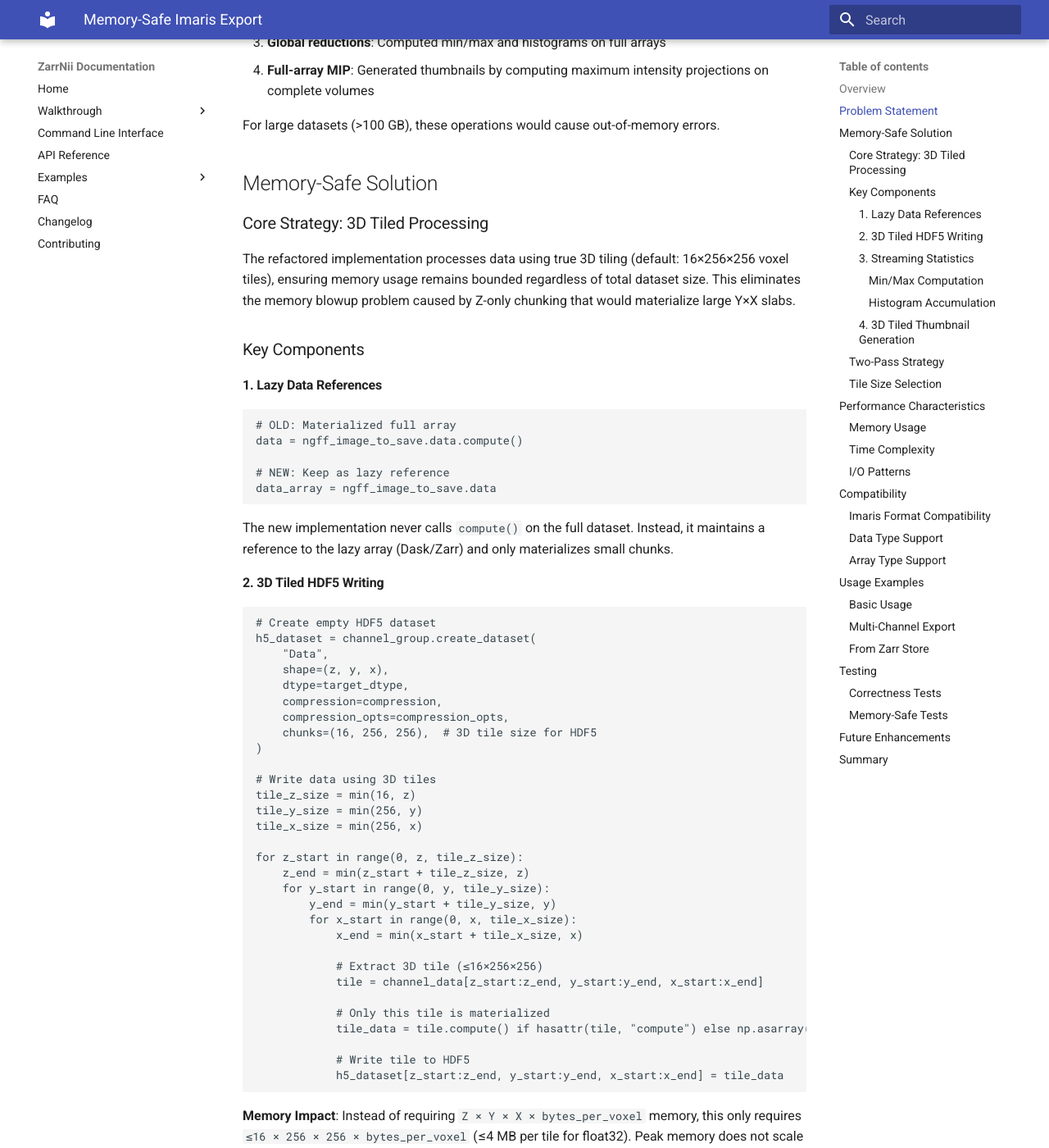
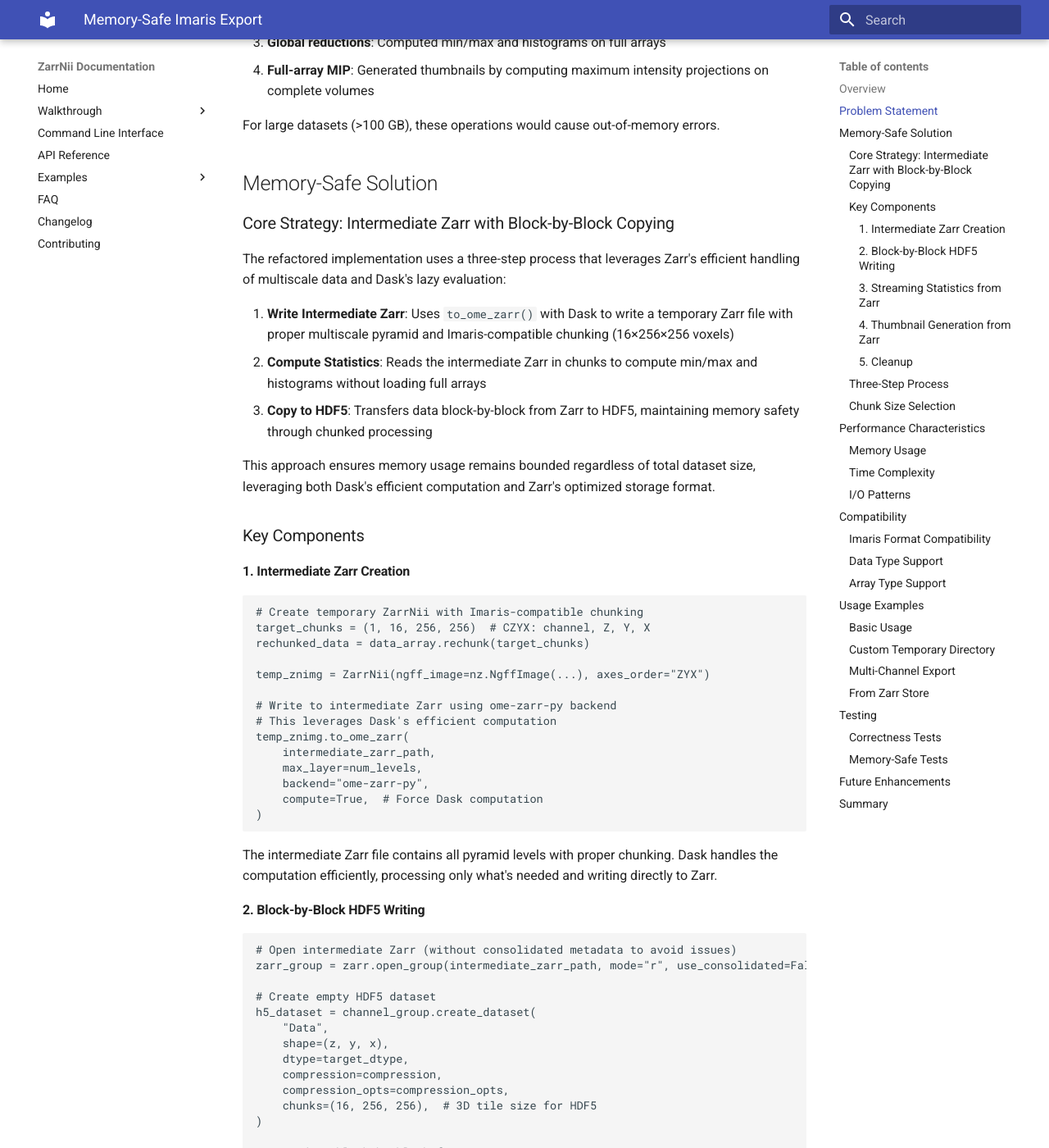
Before and after one commit to khanlab/zarrnii, an MkDocs documentation site: the page built from docs/memory_safe_imaris.md, in a window 1280 px wide and 1400 px high, scrolled down 468 px. Shown: the whole window at 82% size. Built offline with MkDocs 1.6.1 and Material for MkDocs 9.7.7, drawn with Linux system fonts in a browser that asks for light colours; some of the changed text lies outside the part shown.

Commit message:
Update documentation for refactored to_imaris() method
Co-authored-by: akhanf <11492701+akhanf@users.noreply.github.com>

````diff
--- a/docs/memory_safe_imaris.md
+++ b/docs/memory_safe_imaris.md
@@ -17,27 +17,45 @@ For large datasets (>100 GB), these operations would cause out-of-memory errors.
 
 ## Memory-Safe Solution
 
-### Core Strategy: 3D Tiled Processing
+### Core Strategy: Intermediate Zarr with Block-by-Block Copying
 
-The refactored implementation processes data using true 3D tiling (default: 16×256×256 voxel tiles), ensuring memory usage remains bounded regardless of total dataset size. This eliminates the memory blowup problem caused by Z-only chunking that would materialize large Y×X slabs.
+The refactored implementation uses a three-step process that leverages Zarr's efficient handling of multiscale data and Dask's lazy evaluation:
+
+1. **Write Intermediate Zarr**: Uses `to_ome_zarr()` with Dask to write a temporary Zarr file with proper multiscale pyramid and Imaris-compatible chunking (16×256×256 voxels)
+2. **Compute Statistics**: Reads the intermediate Zarr in chunks to compute min/max and histograms without loading full arrays
+3. **Copy to HDF5**: Transfers data block-by-block from Zarr to HDF5, maintaining memory safety through chunked processing
+
+This approach ensures memory usage remains bounded regardless of total dataset size, leveraging both Dask's efficient computation and Zarr's optimized storage format.
 
 ### Key Components
 
-#### 1. Lazy Data References
+#### 1. Intermediate Zarr Creation
 
 ```python
-# OLD: Materialized full array
-data = ngff_image_to_save.data.compute()
+# Create temporary ZarrNii with Imaris-compatible chunking
+target_chunks = (1, 16, 256, 256)  # CZYX: channel, Z, Y, X
+rechunked_data = data_array.rechunk(target_chunks)
 
-# NEW: Keep as lazy reference
-data_array = ngff_image_to_save.data
+temp_znimg = ZarrNii(ngff_image=nz.NgffImage(...), axes_order="ZYX")
+
+# Write to intermediate Zarr using ome-zarr-py backend
+# This leverages Dask's efficient computation
+temp_znimg.to_ome_zarr(
+    intermediate_zarr_path,
+    max_layer=num_levels,
+    backend="ome-zarr-py",
+    compute=True,  # Force Dask computation
+)
 ```
 
-The new implementation never calls `compute()` on the full dataset. Instead, it maintains a reference to the lazy array (Dask/Zarr) and only materializes small chunks.
+The intermediate Zarr file contains all pyramid levels with proper chunking. Dask handles the computation efficiently, processing only what's needed and writing directly to Zarr.
 
-#### 2. 3D Tiled HDF5 Writing
+#### 2. Block-by-Block HDF5 Writing
 
 ```python
+# Open intermediate Zarr (without consolidated metadata to avoid issues)
+zarr_group = zarr.open_group(intermediate_zarr_path, mode="r", use_consolidated=False)
+
 # Create empty HDF5 dataset
 h5_dataset = channel_group.create_dataset(
     "Data",
@@ -48,78 +66,39 @@ h5_dataset = channel_group.create_dataset(
     chunks=(16, 256, 256),  # 3D tile size for HDF5
 )
 
-# Write data using 3D tiles
-tile_z_size = min(16, z)
-tile_y_size = min(256, y)
-tile_x_size = min(256, x)
-
-for z_start in range(0, z, tile_z_size):
-    z_end = min(z_start + tile_z_size, z)
-    for y_start in range(0, y, tile_y_size):
-        y_end = min(y_start + tile_y_size, y)
-        for x_start in range(0, x, tile_x_size):
-            x_end = min(x_start + tile_x_size, x)
-
-            # Extract 3D tile (≤16×256×256)
-            tile = channel_data[z_start:z_end, y_start:y_end, x_start:x_end]
-
-            # Only this tile is materialized
-            tile_data = tile.compute() if hasattr(tile, "compute") else np.asarray(tile)
-
-            # Write tile to HDF5
+# Copy data block-by-block from Zarr to HDF5
+for z_start in range(0, level_z, 16):
+    for y_start in range(0, level_y, 256):
+        for x_start in range(0, level_x, 256):
+            # Read small tile from Zarr
+            tile_data = np.asarray(channel_data[z_start:z_end, y_start:y_end, x_start:x_end])
+            # Write to HDF5
             h5_dataset[z_start:z_end, y_start:y_end, x_start:x_end] = tile_data
 ```
 
-**Memory Impact**: Instead of requiring `Z × Y × X × bytes_per_voxel` memory, this only requires `≤16 × 256 × 256 × bytes_per_voxel` (≤4 MB per tile for float32). Peak memory does not scale with Y or X dimensions.
+**Memory Impact**: Reading from Zarr is efficient as data is already chunked optimally. Each tile read is ≤16 × 256 × 256 × bytes_per_voxel (≤4 MB per tile for float32). Peak memory does not scale with Y or X dimensions.
 
-#### 3. Streaming Statistics
+#### 3. Streaming Statistics from Zarr
 
-##### Min/Max Computation
+Statistics are computed incrementally while copying data, minimizing memory usage:
 
 ```python
 data_min = np.inf
 data_max = -np.inf
-
-tile_z_size = min(16, z)
-tile_y_size = min(256, y)
-tile_x_size = min(256, x)
-
-for z_start in range(0, z, tile_z_size):
-    z_end = min(z_start + tile_z_size, z)
-    for y_start in range(0, y, tile_y_size):
-        y_end = min(y_start + tile_y_size, y)
-        for x_start in range(0, x, tile_x_size):
-            x_end = min(x_start + tile_x_size, x)
-
-            # Extract 3D tile (≤16×256×256)
-            tile = channel_data[z_start:z_end, y_start:y_end, x_start:x_end]
-            tile_data = tile.compute() if hasattr(tile, "compute") else np.asarray(tile)
-
-            tile_min = float(tile_data.min())
-            tile_max = float(tile_data.max())
-            data_min = min(data_min, tile_min)
-            data_max = max(data_max, tile_max)
-```
-
-**Memory Impact**: Only two scalar values updated per tile, with tiles bounded to ≤16×256×256 voxels.
-
-##### Histogram Accumulation
-
-```python
 hist_bins = np.zeros(256, dtype=np.uint64)
 
-for z_start in range(0, z, tile_z_size):
-    z_end = min(z_start + tile_z_size, z)
-    for y_start in range(0, y, tile_y_size):
-        y_end = min(y_start + tile_y_size, y)
-        for x_start in range(0, x, tile_x_size):
-            x_end = min(x_start + tile_x_size, x)
+# Process in chunks
+for z_start in range(0, level_z, 16):
+    for y_start in range(0, level_y, 256):
+        for x_start in range(0, level_x, 256):
+            # Read tile from Zarr (already optimally chunked)
+            tile_data = np.asarray(channel_data[z_start:z_end, y_start:y_end, x_start:x_end])
 
-            # Extract 3D tile (≤16×256×256)
-            tile = channel_data[z_start:z_end, y_start:y_end, x_start:x_end]
-            tile_data = tile.compute() if hasattr(tile, "compute") else np.asarray(tile)
+            # Update statistics
+            data_min = min(data_min, float(tile_data.min()))
+            data_max = max(data_max, float(tile_data.max()))
 
-            # Compute histogram for this tile
+            # Accumulate histogram
             tile_hist, _ = np.histogram(
                 tile_data.flatten(), bins=256, range=(data_min, data_max)
             )
@@ -130,43 +109,30 @@ for z_start in range(0, z, tile_z_size):
 
 **Memory Impact**: Only 256 bins (2 KB with uint64) maintained in memory, plus one tile (≤4 MB for float32).
 
-#### 4. 3D Tiled Thumbnail Generation
+#### 4. Thumbnail Generation from Zarr
 
-Maximum Intensity Projection (MIP) is computed incrementally using 3D tiles:
+Maximum Intensity Projection (MIP) thumbnails are computed by reading from the intermediate Zarr in chunks:
 
 ```python
-mip = None  # Accumulator for MIP (Y×X plane)
-tile_z_size = min(16, z)
-tile_y_size = min(256, y)
-tile_x_size = min(256, x)
+# Initialize MIP accumulator
+mip = np.zeros((y, x), dtype=channel_data.dtype)
 
-for z_start in range(0, z, tile_z_size):
-    z_end = min(z_start + tile_z_size, z)
-    for y_start in range(0, y, tile_y_size):
-        y_end = min(y_start + tile_y_size, y)
-        for x_start in range(0, x, tile_x_size):
-            x_end = min(x_start + tile_x_size, x)
-
-            # Extract 3D tile (≤16×256×256)
-            tile = channel_data[z_start:z_end, y_start:y_end, x_start:x_end]
-            tile_data = tile.compute() if hasattr(tile, "compute") else np.asarray(tile)
+# Process in 3D tiles
+for z_start in range(0, z, 16):
+    for y_start in range(0, y, 256):
+        for x_start in range(0, x, 256):
+            # Read tile from Zarr
+            tile_data = np.asarray(channel_data[z_start:z_end, y_start:y_end, x_start:x_end])
 
             # Compute MIP within this tile (maximum across Z)
             tile_mip = np.max(tile_data, axis=0)
 
-            # Initialize or update the corresponding region in the global MIP
-            if mip is None:
-                mip = np.zeros((y, x), dtype=tile_data.dtype)
-
+            # Update the corresponding region in the global MIP
             mip[y_start:y_end, x_start:x_end] = np.maximum(
                 mip[y_start:y_end, x_start:x_end], tile_mip
             )
-```
 
-After all tiles are processed, the MIP is downsampled to 256×256:
-
-```python
-# Downsample MIP to thumbnail size
+# Downsample to 256×256 for thumbnail
 step_y = max(1, mip.shape[0] // 256)
 step_x = max(1, mip.shape[1] // 256)
 thumbnail = mip[::step_y, ::step_x]
@@ -174,68 +140,92 @@ thumbnail = mip[::step_y, ::step_x]
 
 **Memory Impact**: Maintains a single Y×X plane (the running MIP), typically <10 MB, plus one tile at a time (≤4 MB). Memory is independent of Z dimension.
 
-### Two-Pass Strategy
+#### 5. Cleanup
 
-The implementation uses a two-pass approach:
+The intermediate Zarr file is automatically removed after successful HDF5 creation:
 
-1. **First Pass**: Compute min/max for histogram range
-   - Iterates through all chunks
-   - Updates running min/max
+```python
+finally:
+    # Clean up intermediate Zarr file
+    if os.path.exists(intermediate_zarr_path):
+        shutil.rmtree(intermediate_zarr_path)
+```
+
+### Three-Step Process
+
+The implementation uses a three-step approach:
+
+1. **Step 1: Write Intermediate Zarr**
+   - Uses `to_ome_zarr()` with `compute=True` to force Dask evaluation
+   - Dask efficiently computes and writes multiscale pyramid
+   - Zarr format optimized with 16×256×256 chunking
+   - Memory: Managed by Dask's task scheduler
+
+2. **Step 2: Compute Statistics**
+   - First pass through Zarr data to find min/max
    - Memory: One chunk + two scalars
 
-2. **Second Pass**: Write data and accumulate histogram
-   - Iterates through all chunks again
-   - Writes chunk to HDF5
-   - Updates histogram bins
+3. **Step 3: Copy to HDF5**
+   - Second pass through Zarr data
+   - Reads chunks from Zarr, writes to HDF5
+   - Accumulates histogram during copy
    - Memory: One chunk + 256 bins
 
-This two-pass approach is necessary because:
-- Histogram range must be known before binning
-- HDF5 datasets are created empty and filled incrementally
-- Total memory usage is still bounded by chunk size
+This approach is efficient because:
+- Dask handles the complex multiscale generation automatically
+- Zarr provides efficient intermediate storage
+- Block-by-block copying ensures memory safety
+- Intermediate file is cleaned up automatically
 
-### Tile Size Selection
+### Chunk Size Selection
 
-Default tile size: **16×256×256 voxels** (Z×Y×X)
+Default chunk size: **16×256×256 voxels** (Z×Y×X)
 
 For a typical volume with dimensions Z=1000, Y=2048, X=2048 and float32 data:
 - Full volume: 1000 × 2048 × 2048 × 4 bytes = ~16 GB
-- Single tile: 16 × 256 × 256 × 4 bytes = ~4 MB
+- Single chunk: 16 × 256 × 256 × 4 bytes = ~4 MB
 - **Memory reduction: 4000×** compared to full volume
 
-The tile size matches the Imaris HDF5 chunk size (16×256×256), providing optimal I/O performance. This true 3D tiling approach ensures that memory usage is bounded regardless of image dimensions.
+The chunk size matches the Imaris HDF5 chunk size (16×256×256), providing optimal I/O performance. Both the intermediate Zarr and final HDF5 use this chunking strategy.
 
 ## Performance Characteristics
 
 ### Memory Usage
 
-- **Z-only chunking (problematic)**: O(chunk_z_size × Y × X) - scales with Y and X
-- **3D tiling (current)**: O(tile_z_size × tile_y_size × tile_x_size) - constant, bounded
+The intermediate Zarr strategy provides excellent memory safety:
+
+- **Step 1 (Zarr write)**: Managed by Dask scheduler, typically uses a few chunks in flight
+- **Step 2-3 (Zarr read → HDF5 write)**: O(16 × 256 × 256) - constant, bounded
 
 For a 100 GB volume with dimensions 1000×8192×8192:
-- Z-only chunking: 16 × 8192 × 8192 × 4 bytes = ~4 GB per chunk (memory blowup!)
-- 3D tiling: 16 × 256 × 256 × 4 bytes = ~4 MB per tile (memory safe!)
+- Full array: 1000 × 8192 × 8192 × 4 bytes = ~268 GB (impossible!)
+- 3D chunking: 16 × 256 × 256 × 4 bytes = ~4 MB per chunk (memory safe!)
 
-The 3D tiling approach ensures peak memory usage is independent of all image dimensions.
+The chunked approach ensures peak memory usage is independent of all image dimensions.
 
 ### Time Complexity
 
-- **Old implementation**: Single pass through data (but requires full memory)
-- **New implementation**: Two passes through data (one for min/max, one for writing)
+The three-step approach involves:
+1. **Zarr write**: Dask computes and writes multiscale pyramid (1 pass through original data)
+2. **Statistics**: Read Zarr for min/max (1 pass through Zarr)
+3. **HDF5 copy**: Read Zarr and write HDF5 with histogram (1 pass through Zarr)
 
-Time overhead is typically 10-20% due to:
-- Two passes instead of one
-- Chunk boundary overhead
-- Incremental histogram accumulation
+Total: Effectively 3 passes, but with advantages:
+- Step 1 is optimized by Dask's task scheduler
+- Steps 2-3 read from fast intermediate storage (Zarr)
+- Memory usage remains bounded throughout
 
-This overhead is acceptable given the memory savings and ability to process datasets that would otherwise fail.
+Time overhead compared to direct HDF5 writing is offset by:
+- Dask's efficient multiscale generation
+- No memory constraints allowing larger datasets
+- Zarr's optimized chunk access patterns
 
 ### I/O Patterns
 
 The implementation is optimized for:
-- **Zarr arrays**: Natural chunked storage, efficient slice access
-- **Dask arrays**: Lazy evaluation, chunk-aligned processing
-- **HDF5 output**: Chunked writing with compression
+- **Dask arrays**: Leverages Dask's lazy evaluation and task scheduling
+- **Zarr intermediate**: Fast chunked storage with optimal access patterns
+- **HDF5 output**: Chunked writing with compression matching Zarr chunks
 
 ## Compatibility
 
@@ -272,21 +262,30 @@ from zarrnii import ZarrNii
 import dask.array as da
 
 # Create a large Dask array (not materialized)
-data = da.random.random((1, 1000, 2048, 2048), chunks=(1, 16, 2048, 2048))
+data = da.random.random((1, 1000, 2048, 2048), chunks=(1, 16, 256, 256))
 znimg = ZarrNii.from_darr(data, spacing=[2.0, 1.5, 1.5])
 
-# Export to Imaris - memory usage stays bounded
+# Export to Imaris - uses intermediate Zarr strategy
+# Memory usage stays bounded throughout
 znimg.to_imaris("output.ims")
+```
+
+### Custom Temporary Directory
+
+```python
+# Specify custom temporary directory for intermediate Zarr
+# Useful if /tmp has limited space
+znimg.to_imaris("output.ims", tmp_dir="/scratch/imaris_temp")
 ```
 
 ### Multi-Channel Export
 
 ```python
 # Multi-channel data
-data = da.random.random((3, 500, 1024, 1024), chunks=(1, 16, 1024, 1024))
+data = da.random.random((3, 500, 1024, 1024), chunks=(1, 16, 256, 256))
 znimg = ZarrNii.from_darr(data, spacing=[1.0, 1.0, 1.0])
 
-# Each channel processed independently
+# Each channel processed independently in the intermediate Zarr
 znimg.to_imaris("multichannel.ims")
 ```
 
````
Also changed, not shown: docs/examples/imaris_usage.md (+15 -2 lines).
